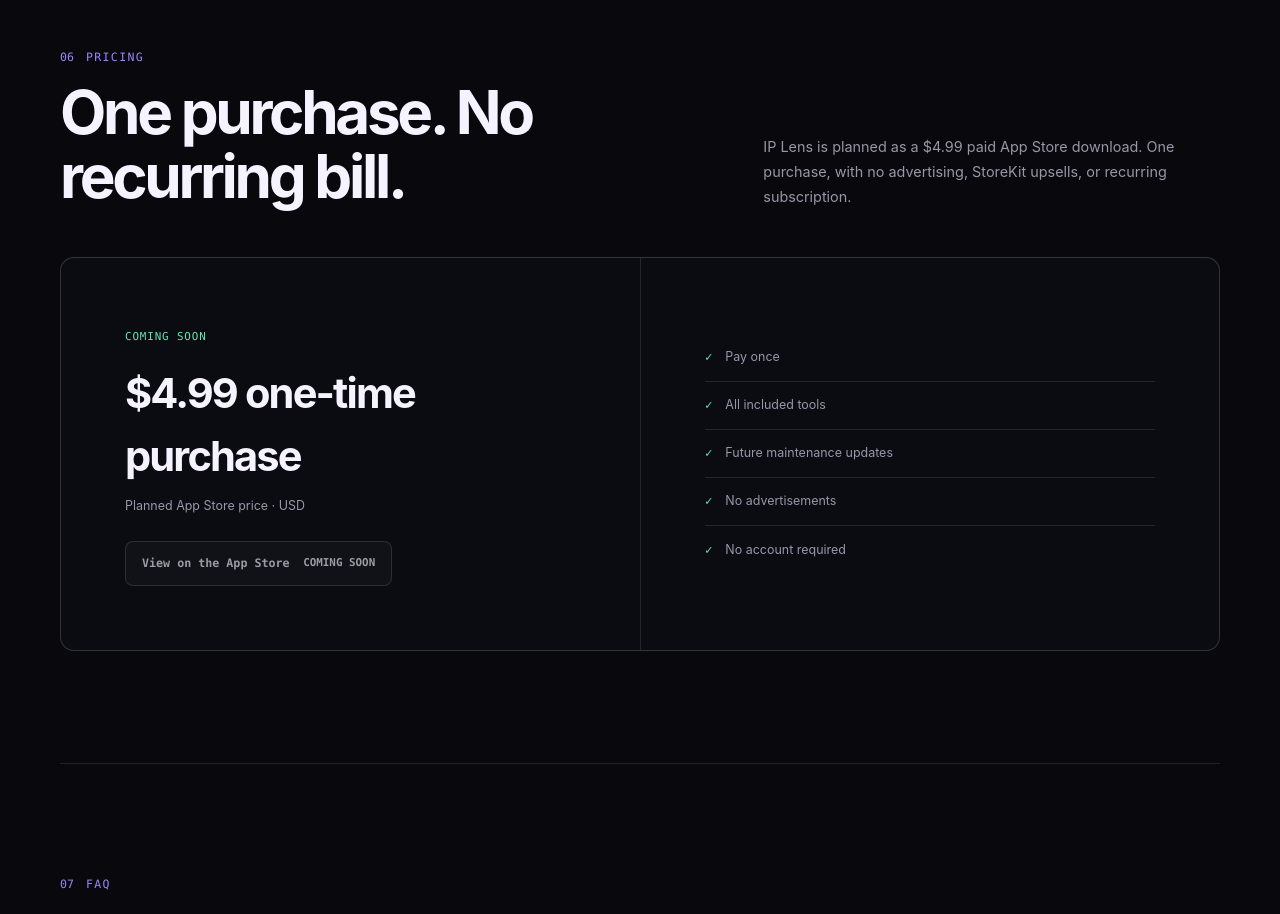
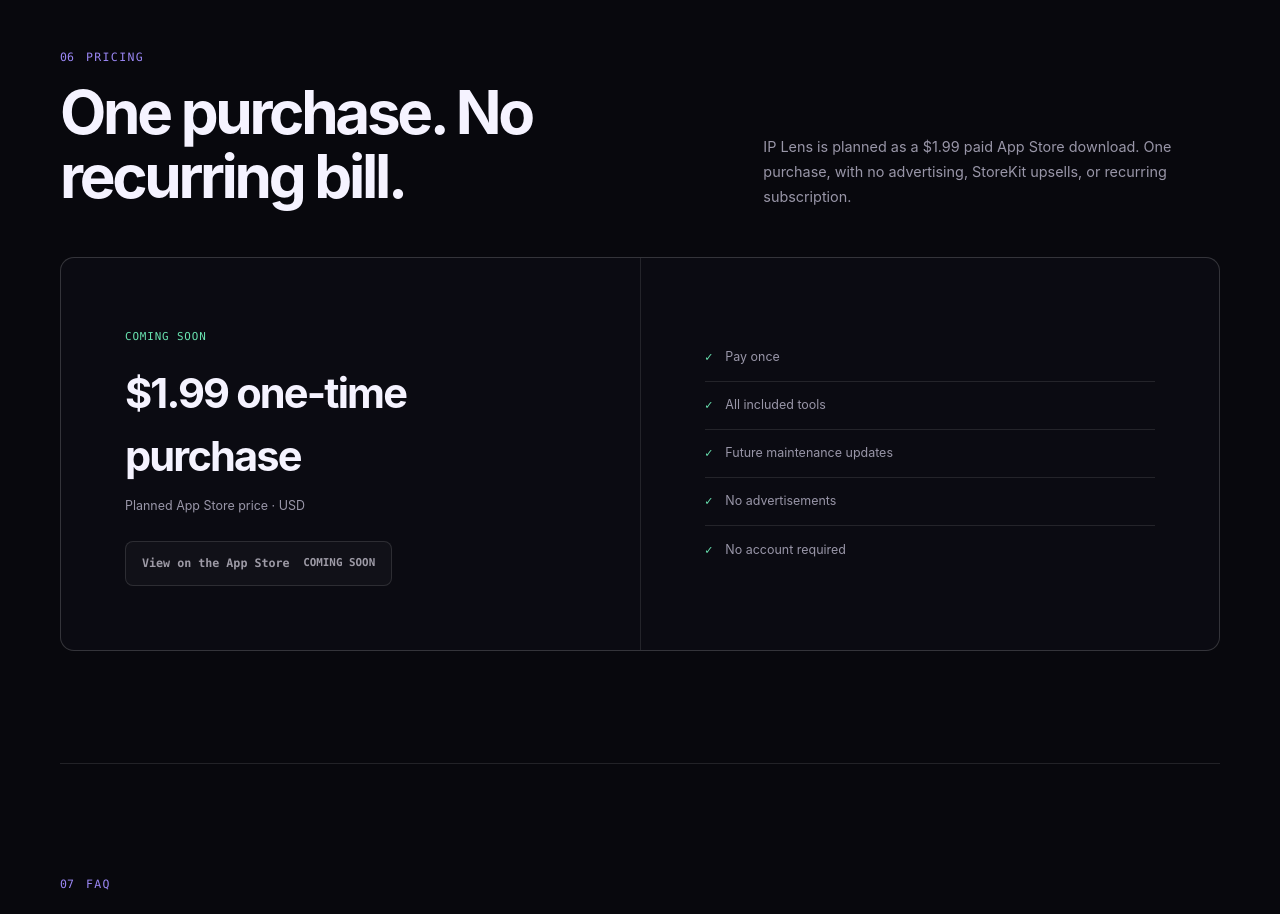
Before and after one commit to 1337lean/buffer.lol, a Next.js app: page /ip-lens in a window 1280 px wide. Shown: the part 5600-6514 px from the top of the page. Built offline with nearby package versions, Linux system fonts and the light colour scheme; no server answers.

Commit message:
Update IP Lens price to $1.99

```diff
--- a/app/ip-lens/page.tsx
+++ b/app/ip-lens/page.tsx
@@ -182,7 +182,7 @@
             number="06"
             label="Pricing"
             title="One purchase. No recurring bill."
-            text="IP Lens is planned as a $4.99 paid App Store download. One purchase, with no advertising, StoreKit upsells, or recurring subscription."
+            text="IP Lens is planned as a $1.99 paid App Store download. One purchase, with no advertising, StoreKit upsells, or recurring subscription."
           />
           <div className="pricing-panel">
             <div>
--- a/data/ip-lens.ts
+++ b/data/ip-lens.ts
@@ -22,7 +22,7 @@
   appIcon: "/ip-lens/app-icon.png",
   releaseStatus: "Coming soon",
   appStoreUrl: null as string | null,
-  priceText: "$4.99 one-time purchase",
+  priceText: "$1.99 one-time purchase",
   priceStatus: "Planned App Store price · USD",
   supportEmail: "support@buffer.lol",
   providers: {
```
